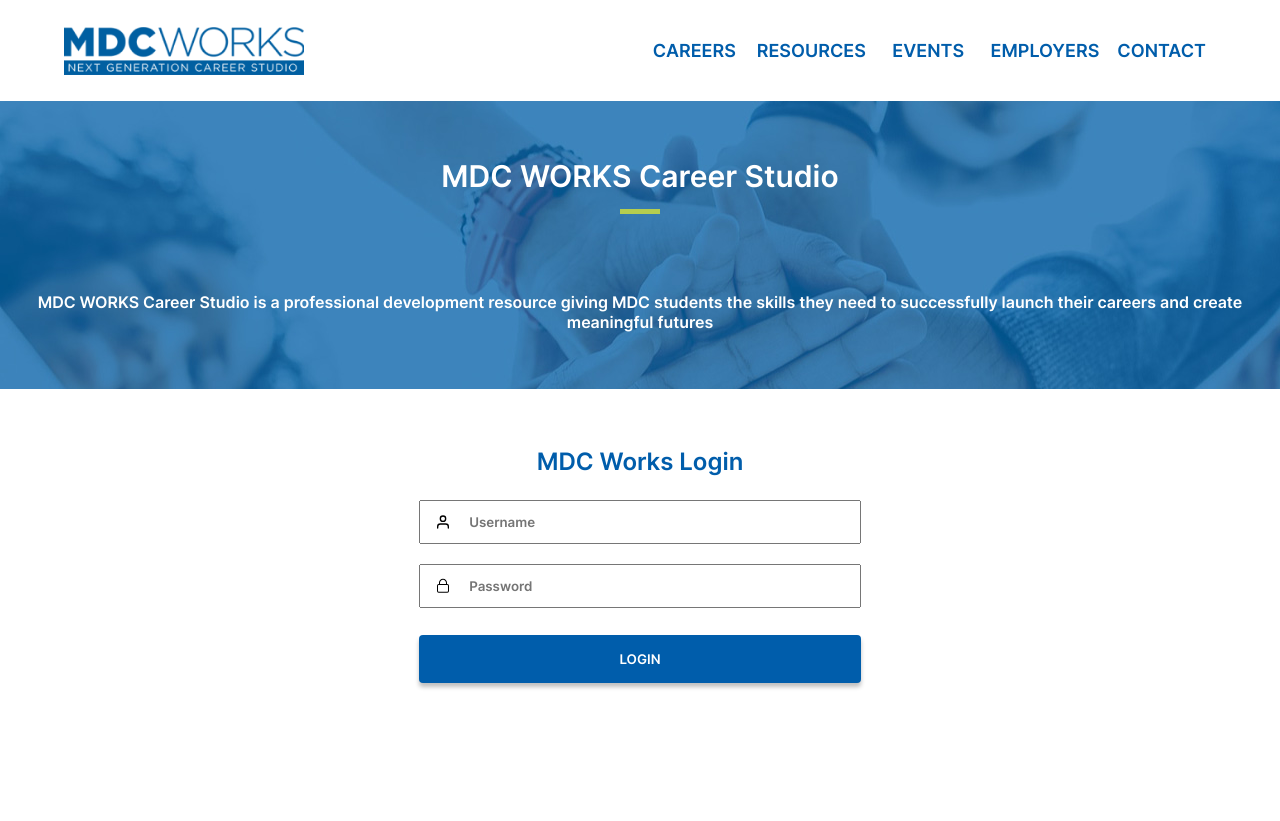
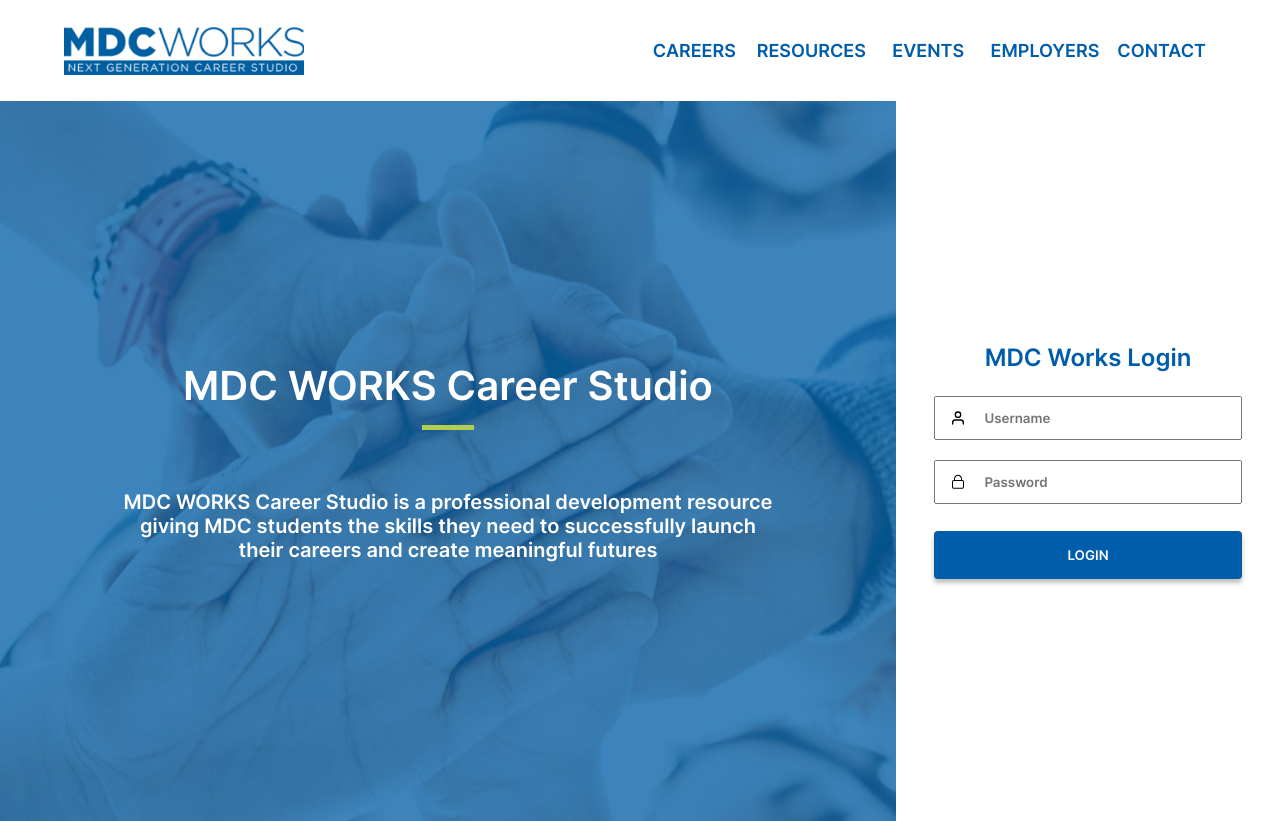
Before and after one commit to ivanapejicic/mdcworks, a React (Create React App) app in the folder client/: page / in a window 1280 px wide. Before the commit the page ends 800 px from the top, so only its background shows below. Built offline with nearby package versions, Linux system fonts and the light colour scheme.

Commit message:
adjust hero for desktop

```diff
--- a/client/src/assets/pages/Login/Login.scss
+++ b/client/src/assets/pages/Login/Login.scss
@@ -10,17 +10,45 @@
     height: 80vh;
     //margin-top: .5rem;
 
+    @include desktop {
+        flex-direction: row;
+        height: 90vh;
+    }
+
     &__hero {
         background-image: url('./../../images/main-bg.jpg');
-        object-fit: cover;
+        background-size: cover;
+        background-position: center;
+        background-repeat: no-repeat;
         height: 45%;
         padding: 1rem;
-        display: grid;
-        place-items: center;
+        display: flex;
+        flex-direction: column;
+        align-items: center;
+        justify-content: center;
+
+        @include tablet {
+            padding: 2rem;
+            height: 50%;
+        }
+
+        @include desktop {
+            height: 100%;
+            width: 70%;
+        }
 
         p {
             color: white;
             text-align: center;
+            //font needs to be lighter
+
+            @include tablet {
+                width: 80%;
+            }
+
+            @include desktop {
+                font-size: 1.25rem;
+            }
         }
     }
 
@@ -29,7 +57,8 @@
         font-size: 1.875rem;
         color: white;
         text-align: center;
-        margin-bottom: 1rem;
+        margin-bottom: 3rem;
+        //font needs to be bolder
 
         &::after {
             content: '';
@@ -39,6 +68,16 @@
             width: 10%;
             height: .3125rem;
             background-color: $light-green;
+        }
+
+        @include tablet {
+            font-size: 2.125rem;
+            margin-bottom: 4rem;
+        }
+
+        @include desktop {
+            font-size: 2.5rem;
+            margin-bottom: 5rem;
         }
     }
 }
@@ -58,8 +97,10 @@
     width: 40vh;
 
     @include desktop {
-        width: 60vh;
+        // height: 50%;
+        width: 30%;
     }
+
 
     &__title {
         padding: .5rem;
@@ -69,6 +110,10 @@
     .form {
         width: 100%;
         padding: 1.2rem;
+
+        @include desktop {
+            width: 90%;
+        }
 
         &__title {
             margin-bottom: .5rem;
```
